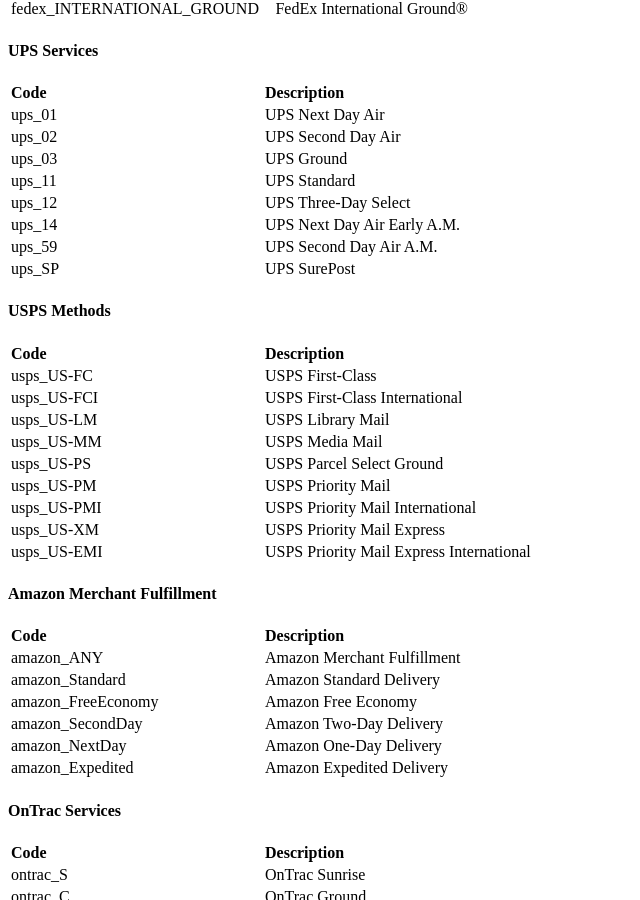
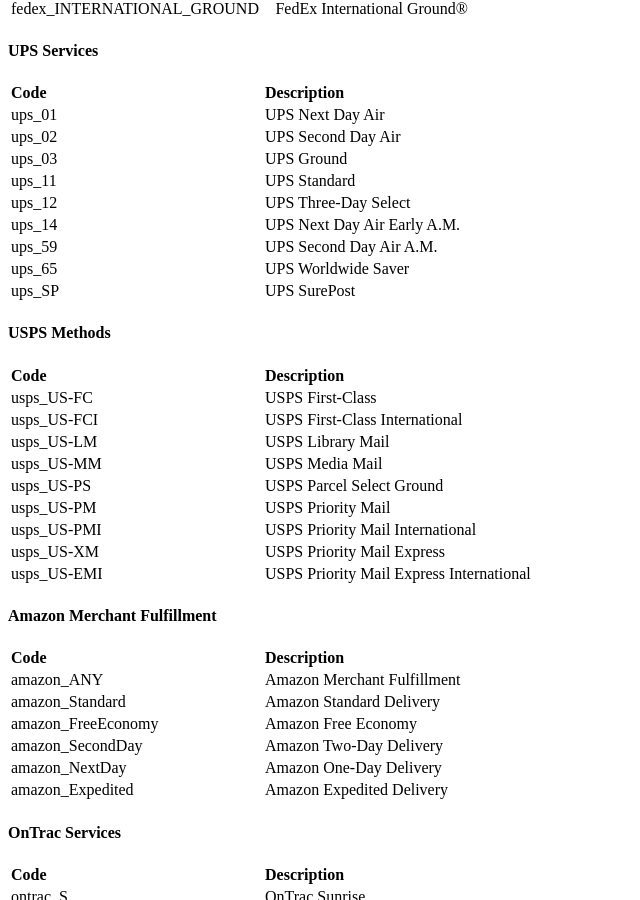
Before and after one commit to ShipStream/shipstream.github.io, a Jekyll site: the page built from _posts/2014-07-25-shipping-methods.md, in a window 1280 px wide and 900 px high, scrolled down 1054 px. Shown: the whole window, without its empty margins (0-640 px from the left). Built offline with Jekyll 4.4.1, drawn with Linux system fonts in a browser that asks for light colours; a style sheet for code colours, icons or effects is not loaded.

Commit message:
Added UPS Worldwide Saver method

```diff
--- a/_posts/2014-07-25-shipping-methods.md
+++ b/_posts/2014-07-25-shipping-methods.md
@@ -44,6 +44,7 @@ not be available on your account or in your area but all services are listed for
 | ups_12 | UPS Three-Day Select |
 | ups_14 | UPS Next Day Air Early A.M. |
 | ups_59 | UPS Second Day Air A.M. |
+| ups_65 | UPS Worldwide Saver |
 | ups_SP | UPS SurePost |
 
 #### USPS Methods
```
